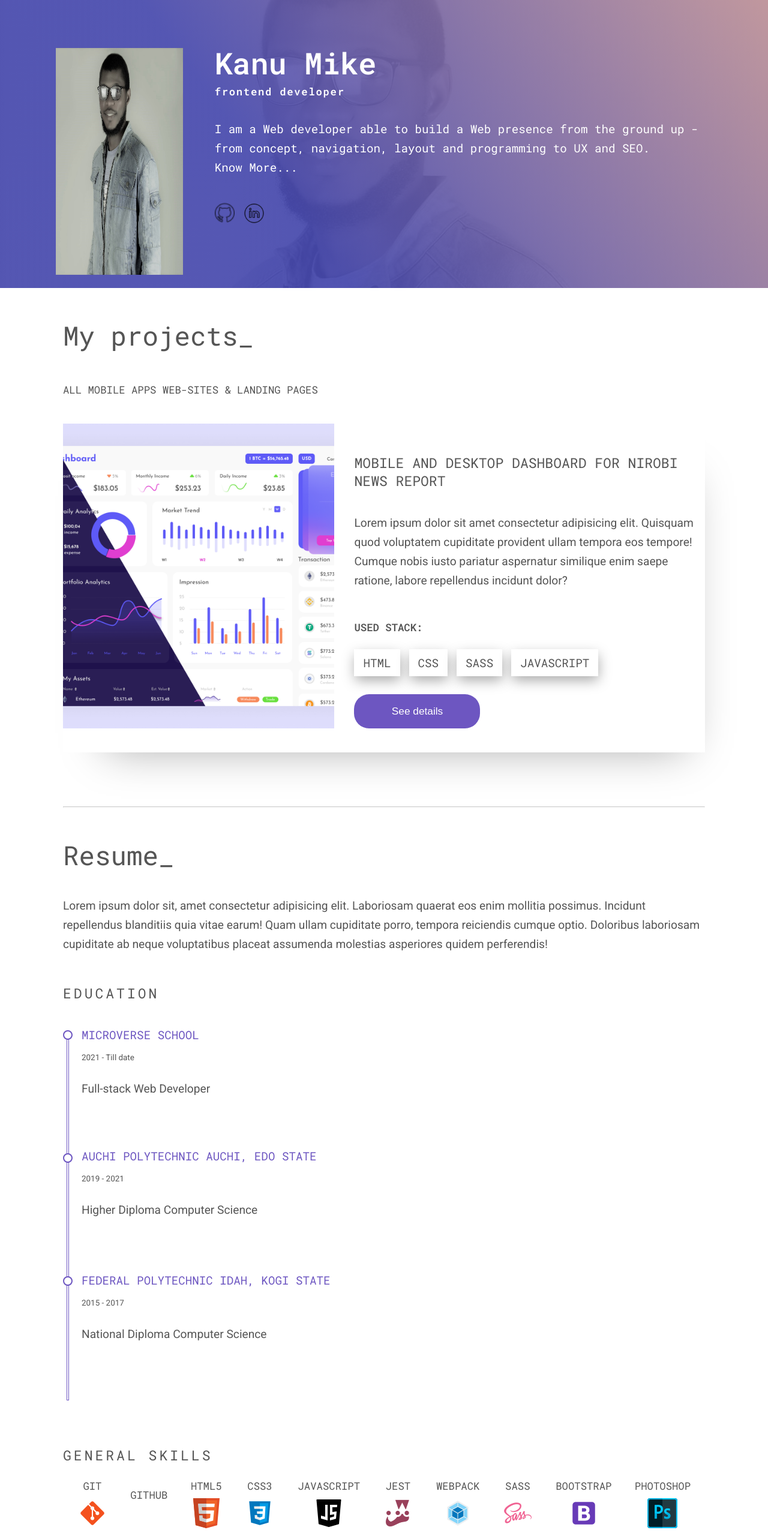
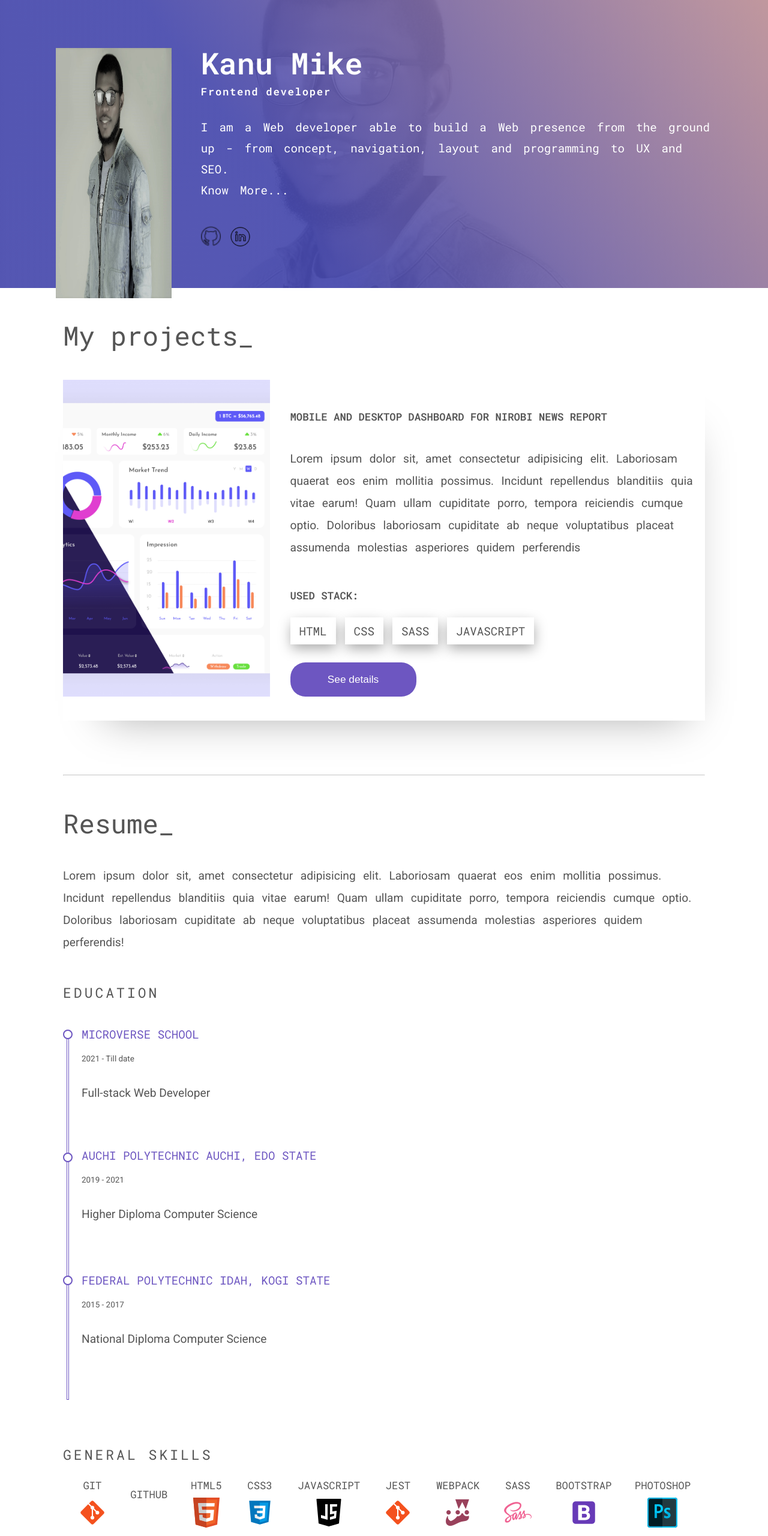
Before and after one commit to codewithmike01/MyPortfolioBlog, a website with bundled scripts: page index.html in a window 1280 px wide. Shown: the part 120-2680 px from the top of the page at 60% size. Built offline with nearby package versions, Linux system fonts and the light colour scheme; files whose address does not match are found by name.

Commit message:
Add dynamic skill and project rendering

```diff
--- a/index.html
+++ b/index.html
@@ -10,7 +10,7 @@
       type="image/x-icon"
     />
     <link rel="stylesheet" href="css/style.css" />
-    <script defer src="./script/main.js"></script>
+    <script type="module" defer src="./script/main.js"></script>
     <script defer src="./script/carousel.js"></script>
     <title>Mike's Portfolio/Blog</title>
   </head>
@@ -44,7 +44,7 @@
           <div class="pro-add">
             <div class="name-job">
               <h1 class="profile-name">Kanu Mike</h1>
-              <p>frontend developer</p>
+              <p>Frontend developer</p>
             </div>
             <div class="profile-info">
               <p class="profile-intro">
@@ -80,37 +80,13 @@
       <section class="project">
         <div class="project-heading">
           <h2>My projects_</h2>
-          <h4>ALL MOBILE APPS WEB-SITES & LANDING PAGES</h4>
         </div>
 
-        <div class="card-project">
-          <div class="image-project">
-            <img src="./images/dashboard.png" alt="DashBoard" />
-          </div>
-          <div class="project-details">
-            <h2>MOBILE AND DESKTOP DASHBOARD FOR NIROBI NEWS REPORT</h2>
-            <p>
-              Lorem ipsum dolor sit amet consectetur adipisicing elit. Quisquam
-              quod voluptatem cupiditate provident ullam tempora eos tempore!
-              Cumque nobis iusto pariatur aspernatur similique enim saepe
-              ratione, labore repellendus incidunt dolor?
-            </p>
-
-            <h4>USED STACK:</h4>
-            <ul>
-              <li>HTML</li>
-              <li>CSS</li>
-              <li>SASS</li>
-              <li>JAVASCRIPT</li>
-            </ul>
-
-            <button type="button" class="project-btn">See details</button>
-          </div>
-        </div>
-        <hr />
+        <!-- Dynamic Project Render -->
       </section>
 
       <section class="resume">
+        <hr />
         <h2>Resume_</h2>
         <div class="resume-details">
           <p>
@@ -160,96 +136,14 @@
         <div class="general-skill">
           <h3>GENERAL SKILLS</h3>
           <div class="skills">
-            <div class="skill-details">
-              <div class="skill-name">
-                <h4>GIT</h4>
-              </div>
-              <div class="imageSkill">
-                <img src="./images/gitSkill.png" alt="" />
-              </div>
-            </div>
-            <div class="skill-details">
-              <div class="skill-name">
-                <h4>GITHUB</h4>
-              </div>
-              <div class="imageSkill">
-                <img src="./images/githubSkill.png" alt="" />
-              </div>
-            </div>
-
-            <div class="skill-details">
-              <div class="skill-name">
-                <h4>HTML5</h4>
-              </div>
-              <div class="imageSkill">
-                <img src="./images/html5Skill.png" alt="" />
-              </div>
-            </div>
-
-            <div class="skill-details">
-              <div class="skill-name">
-                <h4>CSS3</h4>
-              </div>
-              <div class="imageSkill">
-                <img src="./images/css3Skills.png" alt="" />
-              </div>
-            </div>
-
-            <div class="skill-details">
-              <div class="skill-name">
-                <h4>JAVASCRIPT</h4>
-              </div>
-              <div class="imageSkill">
-                <img src="./images/jsSkill.png" alt="" />
-              </div>
-            </div>
-            <div class="skill-details">
-              <div class="skill-name">
-                <h4>JEST</h4>
-              </div>
-              <div class="imageSkill">
-                <img src="./images/jestSkill.png" alt="" />
-              </div>
-            </div>
-            <div class="skill-details">
-              <div class="skill-name">
-                <h4>WEBPACK</h4>
-              </div>
-              <div class="imageSkill">
-                <img src="./images/webpackSkill.png" alt="" />
-              </div>
-            </div>
-            <div class="skill-details">
-              <div class="skill-name">
-                <h4>SASS</h4>
-              </div>
-              <div class="imageSkill">
-                <img src="./images/sassSkill.png" alt="" />
-              </div>
-            </div>
-
-            <div class="skill-details">
-              <div class="skill-name">
-                <h4>BOOTSTRAP</h4>
-              </div>
-              <div class="imageSkill">
-                <img src="./images/bootstrapSkill.png" alt="" />
-              </div>
-            </div>
-            <div class="skill-details">
-              <div class="skill-name">
-                <h4>PHOTOSHOP</h4>
-              </div>
-              <div class="imageSkill">
-                <img src="./images/photoshopSkill.png" alt="" />
-              </div>
-            </div>
+            <!-- Dynamic Skills Rendering -->
           </div>
         </div>
       </section>
 
       <hr />
 
+      <!-- KNow More -->
       <section class="intro">
         <h2>Hi_</h2>
         <div class="intro-details">
@@ -432,7 +326,7 @@
       <h2>Get in touch_</h2>
       <div class="small-footer">
         <div class="form-h2">
-          <form action="#">
+          <form action="https://formspree.io/f/moqrqvny" method="POST">
             <input
               type="text"
               name="userName"
--- a/sass/_header.scss
+++ b/sass/_header.scss
@@ -116,11 +116,14 @@ body {
   }
 
   .profile-info {
-    margin-top: 30px;
+    margin-top: 25px;
     display: flex;
     gap: 5px;
 
     .profile-intro {
+      line-height: 35px;
+      word-spacing: $word-space;
+
       span {
         a {
           color: #fff;
--- a/sass/_main_container.scss
+++ b/sass/_main_container.scss
@@ -52,6 +52,13 @@ main {
   }
 
   section.resume {
+    .resume-details {
+      p {
+        line-height: $line-height;
+        word-spacing: $word-space;
+      }
+    }
+
     li {
       list-style-type: none;
       p {
@@ -100,9 +107,13 @@ main {
           flex-direction: column;
           gap: 1.2em;
 
+          p {
+            word-spacing: 0;
+          }
+
           li:nth-child(even) {
-            margin-top: 10px;
-            margin-bottom: -10px;
+            margin-top: 0;
+            margin-bottom: -19px;
           }
 
           div {
@@ -189,6 +200,11 @@ main {
 
       .project-details {
         padding: 0 0.7em;
+
+        p {
+          line-height: $line-height;
+          word-spacing: $word-space;
+        }
       }
 
       ul {
--- a/sass/_media.scss
+++ b/sass/_media.scss
@@ -1,4 +1,13 @@
 // MEADIA QUERY
+
+/* SMALL MOBILE*/
+@media (min-width: 399px) {
+  section.testimony {
+    .circle {
+      left: 14%;
+    }
+  }
+}
 
 /* MOBILE*/
 @media (min-width: 447px) {
@@ -17,6 +26,10 @@
   }
 
   section.testimony {
+    .circle {
+      left: 20%;
+    }
+
     .test-container {
       .carousel-conatiner {
         .carousel-circle {
@@ -43,6 +56,12 @@
 
   button {
     max-width: 210px;
+  }
+
+  section.testimony {
+    .circle {
+      left: 25%;
+    }
   }
 }
 
@@ -110,6 +129,12 @@
       }
     }
   }
+
+  section.testimony {
+    .circle {
+      left: 35%;
+    }
+  }
 }
 
 /* TABLET */
@@ -145,6 +170,11 @@
 
     .intro-details p {
       margin-top: 25px;
+    }
+  }
+  section.testimony {
+    .circle {
+      left: 40%;
     }
   }
 }
@@ -206,6 +236,10 @@
   }
 
   section.testimony {
+    .circle {
+      left: 38%;
+    }
+
     .test-container {
       .carousel-conatiner {
         .carousel-content {
--- a/sass/_utility.scss
+++ b/sass/_utility.scss
@@ -1,7 +1,9 @@
 $primary-text-color: #555;
 $secondary-color: #4a4a4a;
 $primary-color: #6d56c1;
-$font-change: #212529;
+$font-change: hsl(210, 11%, 15%);
+$word-space: 0.4em;
+$line-height: 37px;
 $padding-content-x: 12px;
 $default-font: 'Roboto Mono', monospace;
 $paragraph-font: 'Roboto', sans-serif;
--- a/script/main.js
+++ b/script/main.js
@@ -1,17 +1,3 @@
-const hamMenu = document.querySelector('.ham-menu');
-const mobileMenu = document.querySelector('.mobile-menu');
-const closeMenu = document.getElementById('nav-close');
-
-/*-----------------------------
-|          FUNCTIONS          |
-|                             |
-------------------------------*/
-
-function openCloseMenu() {
-  mobileMenu.classList.toggle('hide');
-  hamMenu.classList.toggle('hide');
-}
-
-// Close & Open Mobile Menu
-hamMenu.addEventListener('click', openCloseMenu);
-closeMenu.addEventListener('click', openCloseMenu);
+import './popUp.js';
+import './skillsRender.js';
+import './projectRender.js';
--- /dev/null
+++ b/script/popUp.js
@@ -0,0 +1,17 @@
+const hamMenu = document.querySelector('.ham-menu');
+const mobileMenu = document.querySelector('.mobile-menu');
+const closeMenu = document.getElementById('nav-close');
+
+/*-----------------------------
+|          FUNCTIONS          |
+|                             |
+------------------------------*/
+
+function openCloseMenu() {
+  mobileMenu.classList.toggle('hide');
+  hamMenu.classList.toggle('hide');
+}
+
+// Close & Open Mobile Menu
+hamMenu.addEventListener('click', openCloseMenu);
+closeMenu.addEventListener('click', openCloseMenu);
--- /dev/null
+++ b/script/projectRender.js
@@ -0,0 +1,48 @@
+const projectContainer = document.querySelector('.project');
+const project = [
+  {
+    title: 'MOBILE AND DESKTOP DASHBOARD FOR NIROBI NEWS REPORT',
+    imageUrl: './images/dashboard.png',
+    summary: `Lorem ipsum dolor sit, amet consectetur adipisicing elit. Laboriosam
+    quaerat eos enim mollitia possimus. Incidunt repellendus blanditiis
+    quia vitae earum! Quam ullam cupiditate porro, tempora reiciendis
+    cumque optio. Doloribus laboriosam cupiditate ab neque voluptatibus
+    placeat assumenda molestias asperiores quidem perferendis`,
+    stack: ['HTML', 'CSS', 'SASS', 'JAVASCRIPT'],
+    id: 1,
+  },
+];
+
+/*FUNCTIONS */
+function loopStack(stack) {
+  let li = '';
+  stack.forEach((list) => {
+    li += `<li> ${list} </li>`;
+  });
+  return li;
+}
+
+project.forEach((item) => {
+  const divProject = document.createElement('div');
+  divProject.classList.add('card-project');
+  divProject.setAttribute('id', item.id);
+  const stackSet = loopStack(item.stack);
+  divProject.innerHTML = `
+  <div class="image-project">
+    <img src="${item.imageUrl}" alt="DashBoard" />
+  </div>
+  <div class="project-details">
+    <h4>${item.title}</h4>
+    <p>
+     ${item.summary}
+    </p>
+
+    <h4>USED STACK:</h4>
+    <ul>
+    ${stackSet}
+    </ul>
+
+    <button type="button" class="project-btn">See details</button>
+  </div>`;
+  projectContainer.appendChild(divProject);
+});
--- /dev/null
+++ b/script/skillsRender.js
@@ -0,0 +1,28 @@
+const skills = [
+  { name: 'GIT', imageUrl: './images/gitSkill.png" ' },
+  { name: 'GITHUB', imageUrl: './images/githubSkill.png" ' },
+  { name: 'HTML5', imageUrl: './images/html5Skill.png" ' },
+  { name: 'CSS3', imageUrl: './images/css3Skill.png" ' },
+  { name: 'JAVASCRIPT', imageUrl: './images/jsSkill.png" ' },
+  { name: 'JEST', imageUrl: './images/gitSkill.png" ' },
+  { name: 'WEBPACK', imageUrl: './images/jestSkill.png" ' },
+  { name: 'SASS', imageUrl: './images/sassSkill.png" ' },
+  { name: 'BOOTSTRAP', imageUrl: './images/bootstrapSkill.png" ' },
+  { name: 'PHOTOSHOP', imageUrl: './images/photoshopSkill.png" ' },
+];
+
+const skillsContainer = document.querySelector('.skills');
+
+skills.forEach((item) => {
+  let divSkill = document.createElement('div');
+  divSkill.classList.add('skill-details');
+  divSkill.innerHTML = `
+  <div class="skill-name">
+    <h4>${item.name}</h4>
+  </div>
+  <div class="imageSkill">
+    <img src="${item.imageUrl}" alt="" />
+  </div>`;
+
+  skillsContainer.appendChild(divSkill);
+});
```
Also changed, not shown: css/style.css, images/css3Skill.png (renamed from images/css3Skills.png), 1 other file.
